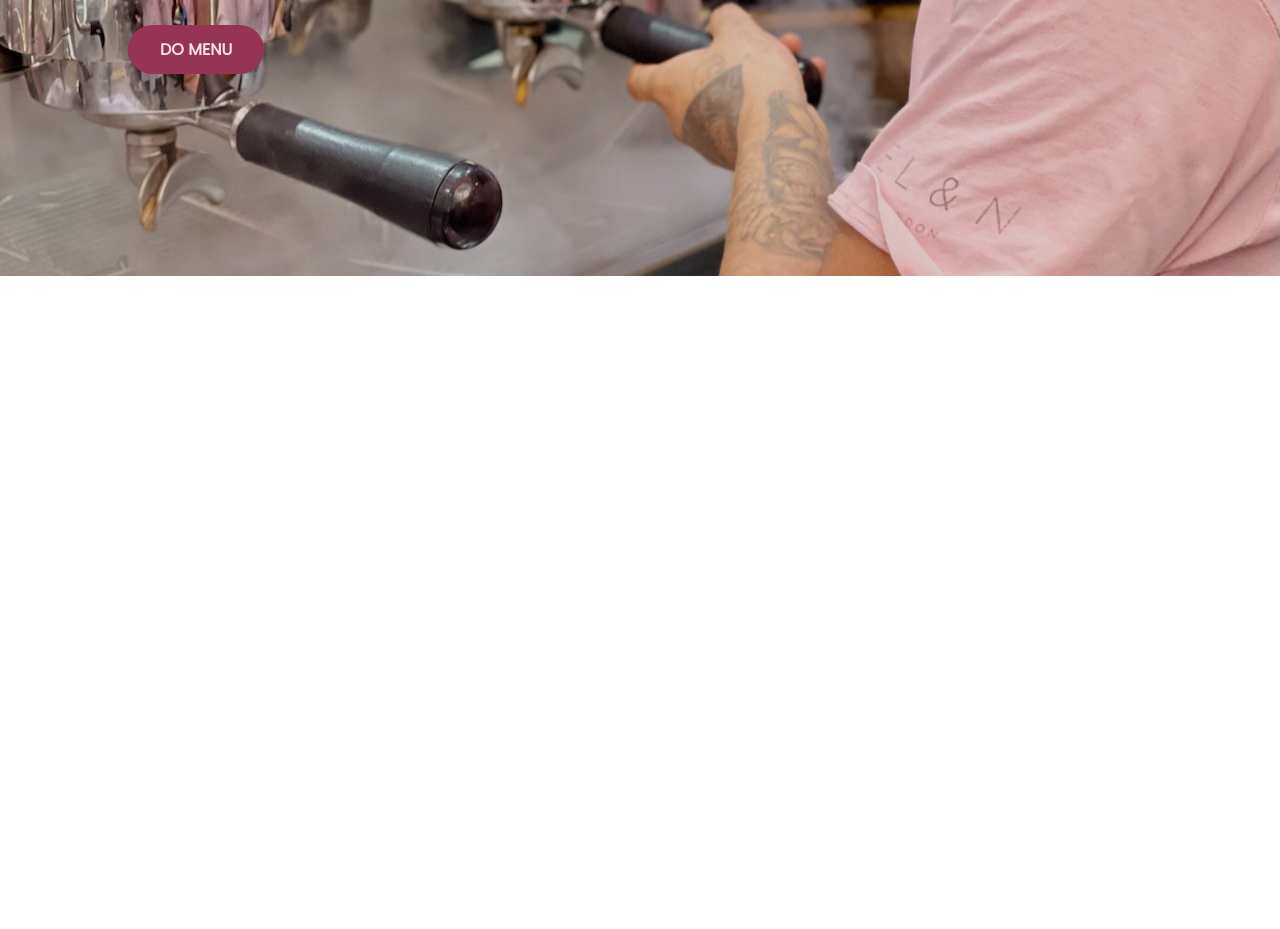
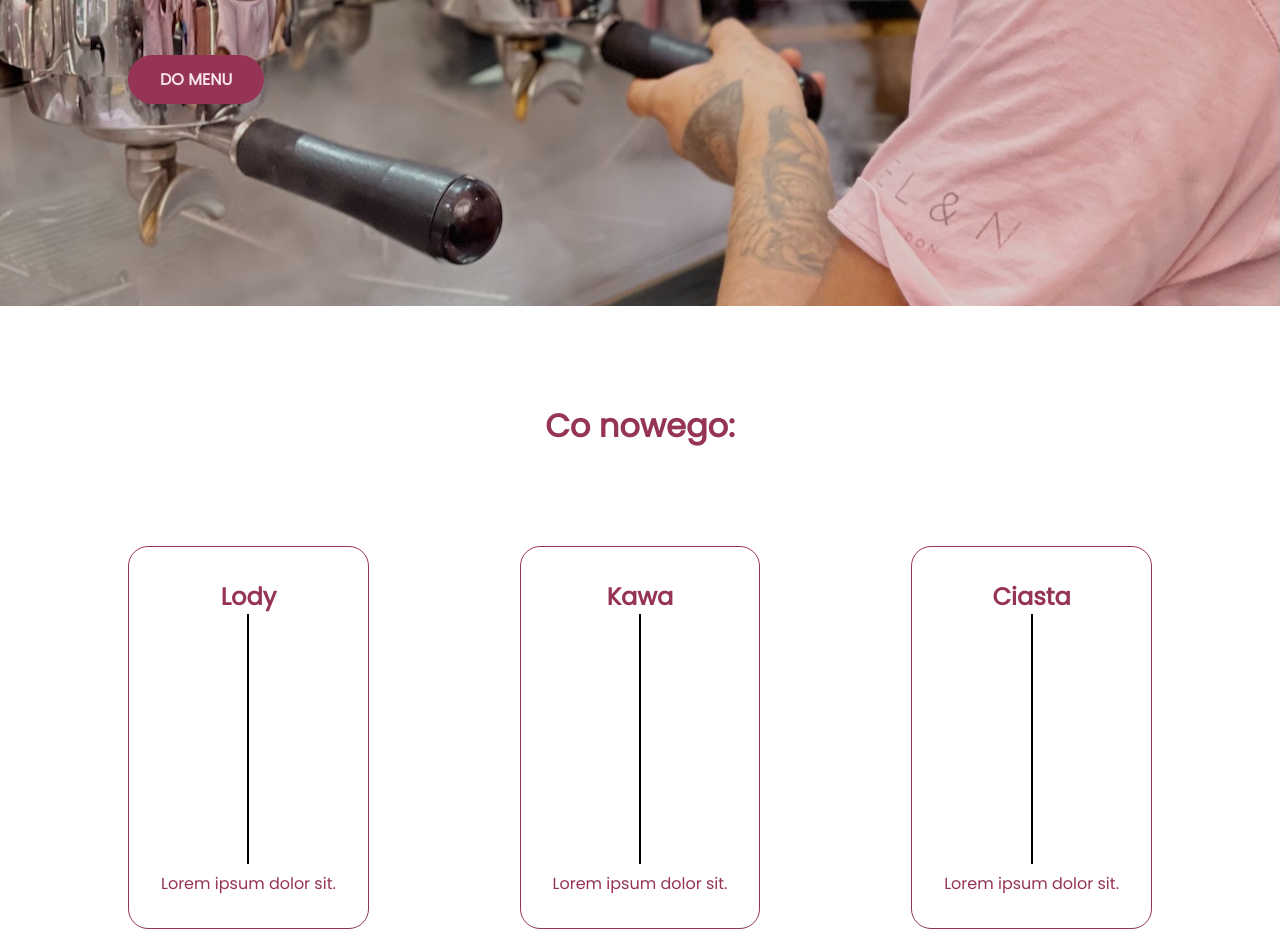
Before and after one commit to krzysztoffila/cafe-lattem, a website: page src/index.html in a window 1280 px wide. Shown: the part 598-1527 px from the top of the page. Before the commit the page ends 874 px from the top, so only its background shows below. Drawn offline with Linux system fonts and the light colour scheme.

Commit message:
Add main section

```diff
--- a/src/index.html
+++ b/src/index.html
@@ -25,6 +25,24 @@
       </div>
     </div>
   </header>
+  <h2 class="section-header">Co nowego:</h2>
+  <main class="main container row">
+    <section class="primary-content">
+      <h2>Lody</h2>
+      <img class="primary-content-image" src="" alt="">
+      <p>Lorem ipsum dolor sit.</p>
+    </section>
+    <section class="primary-content">
+      <h2>Kawa</h2>
+      <img class="primary-content-image" src="" alt="">
+      <p>Lorem ipsum dolor sit.</p>
+    </section>
+    <section class="primary-content">
+      <h2>Ciasta</h2>
+      <img class="primary-content-image" src="" alt="">
+      <p>Lorem ipsum dolor sit.</p>
+    </section>
+  </main>
 </body>
 
 </html>
--- a/src/sass/style.scss
+++ b/src/sass/style.scss
@@ -25,7 +25,6 @@ $color-secondary-5: #efe9e7;
   margin: 0;
   padding: 0;
   box-sizing: border-box;
-  font-size: 16px;
   font-family: $poppins;
   color: $color-primary-4;
 }
@@ -46,11 +45,11 @@ header {
 
 .hero__logo__cafe {
   font-family: $satisfy;
-  font-size: 1.2em;
+  font-size: 1.2rem;
 }
 
-span .hero__logo__cafe {
-  font-size: 3em;
+.hero__logo__cafe {
+  font-size: 5.5rem;
 }
 
 .hero {
@@ -69,14 +68,14 @@ span .hero__logo__cafe {
   color: $color-primary-1;
 
   h1 {
-    font-size: 4em;
+    font-size: 4rem;
     font-weight: 300;
     padding-bottom: 2%;
     color: $color-secondary-5;
   }
 
   p {
-    font-size: 1.2em;
+    font-size: 1.2rem;
     font-weight: 200;
     padding-bottom: 2%;
     color: $color-secondary-5;
@@ -93,3 +92,30 @@ span .hero__logo__cafe {
   padding: 0.75em 2em;
   border-radius: 100px;
 }
+
+/* MAIN */
+.section-header {
+  font-size: 2rem;
+  text-align: center;
+  margin: 3em 0;
+}
+
+.main {
+  display: flex;
+  justify-content: space-between;
+}
+
+.primary-content {
+  padding: 2em;
+  text-align: center;
+  align-items: center;
+  border: 1px solid #963455;
+  border-radius: 20px;
+  min-height: 20em;
+}
+
+.primary-content-image {
+  width: 100%;
+  min-height: 250px;
+  border: 1px solid black;
+}
```
Also changed, not shown: src/css/style.css, 1 other file.
